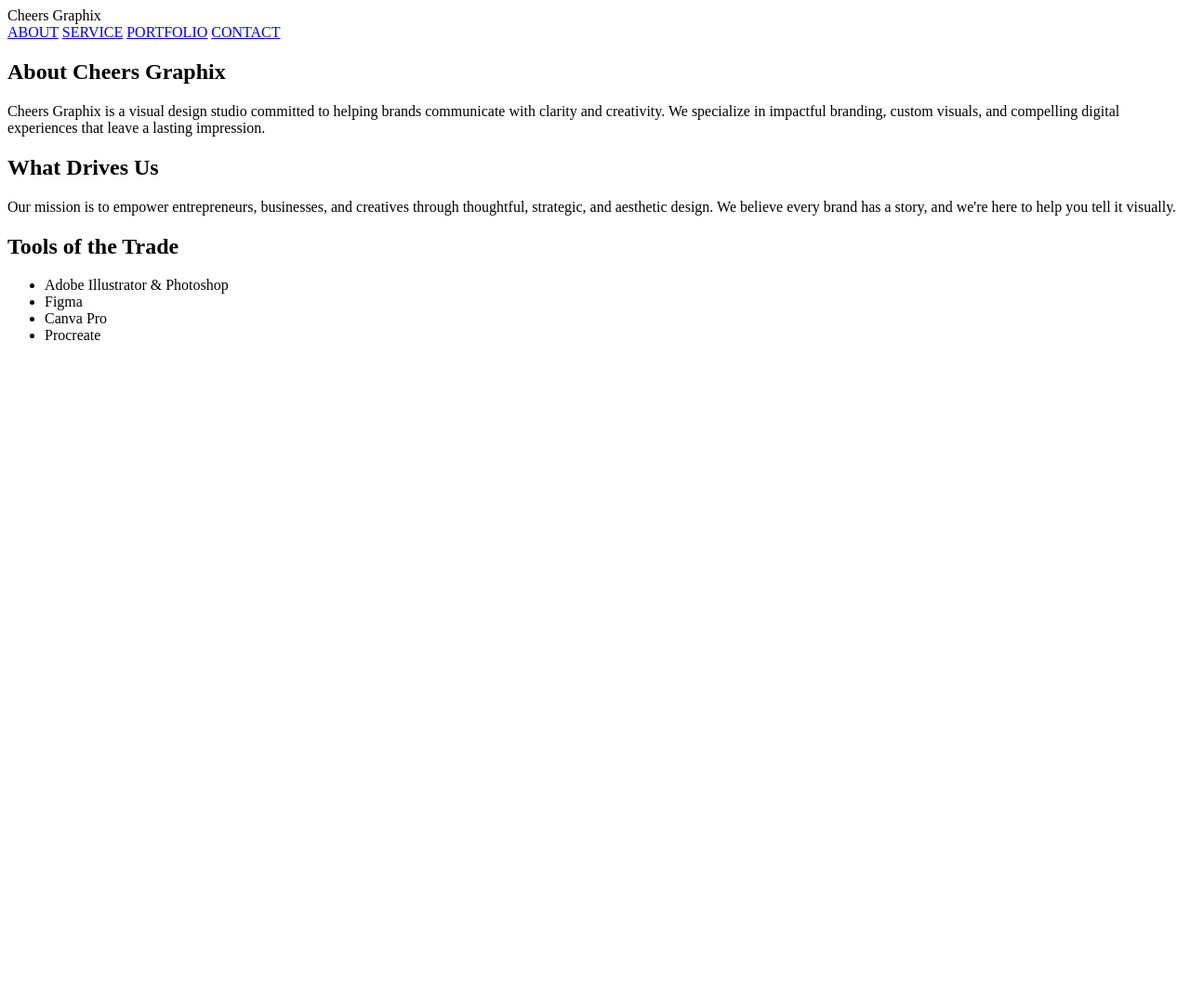
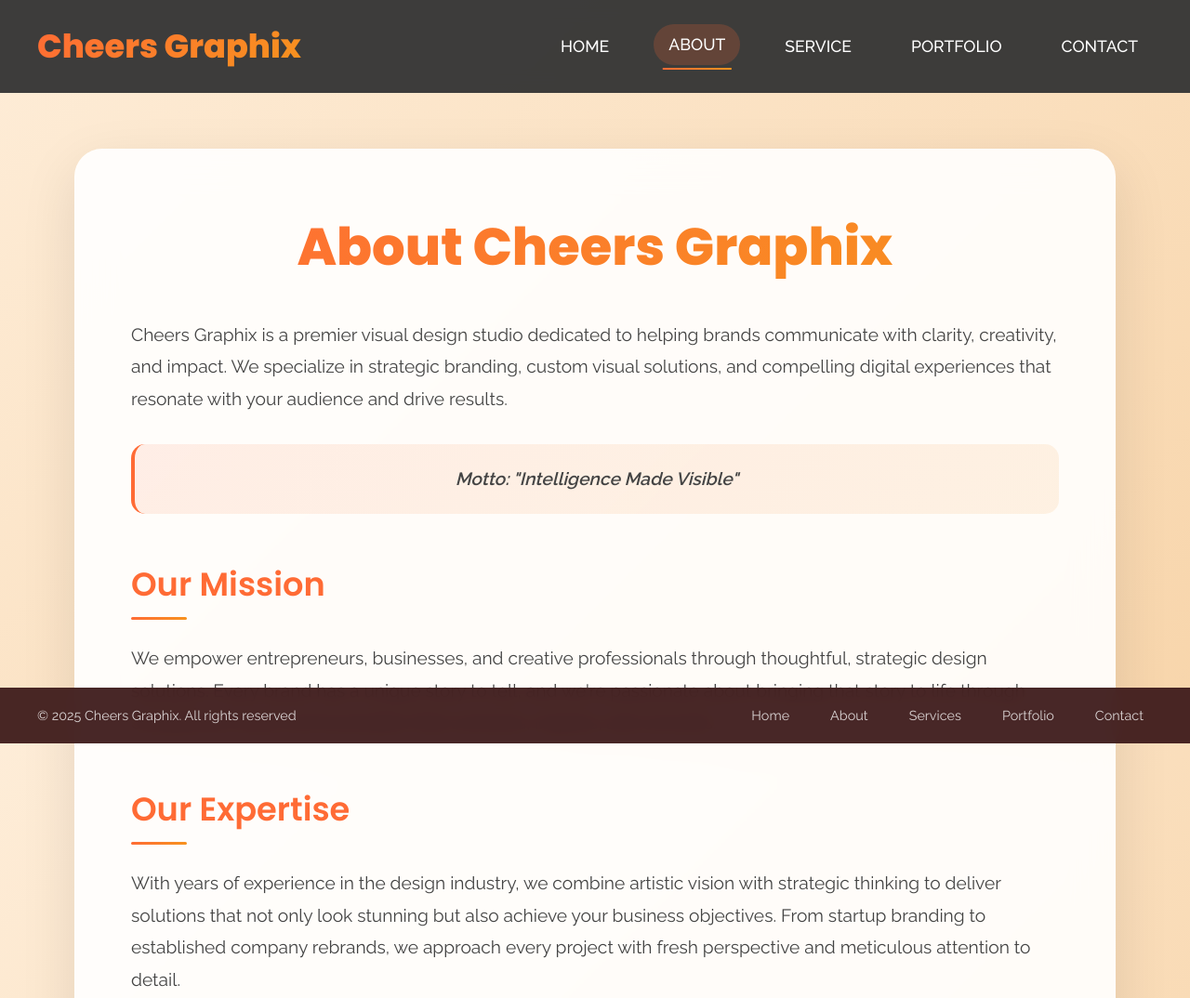
Before and after one commit to Adusei499/Cheers-Graphix, a plain HTML site: page pages/aboutpage.html in a window 1280 px wide. Shown: the top 1074 px of the page at 93% size. Before the commit the page ends 800 px from the top, so only its background shows below. Drawn offline with Linux system fonts and the light colour scheme.

Commit message:
create about page

```diff
--- a/pages/aboutpage.html
+++ b/pages/aboutpage.html
@@ -1,49 +1,88 @@
 <!DOCTYPE html>
-<html>
+<html lang="en">
 <head>
-    <title>
-      CHEERS GRAPHIX
-    </title>
-    <link rel="stylesheet" href="/styles/index.css">
-    <link rel="stylesheet" href="/styles/aboutpage.css">
+  <meta charset="UTF-8" />
+  <meta name="viewport" content="width=device-width, initial-scale=1.0"/>
+  <title>About - Cheers Graphix</title>
+  <link href="https://fonts.googleapis.com/css2?family=Poppins:wght@400;600;800&family=Raleway:wght@300;400;500;600&display=swap" rel="stylesheet">
+  <link rel="stylesheet" href="/styles/about.css">
 
 </head>
 
 <body>
-    <header class= "header">
+  <header class="header">
     <div class="brand-name">Cheers Graphix</div>
-      <div class="info">
     <nav class="info-links">
-          <a href="/pages/aboutpage.html">ABOUT</a>
-          <a href="/pages/servicepages.html">SERVICE</a>
-          <a href="/pages/portfoliopage.html">PORTFOLIO</a>
-          <a href="/pages/contactpage.html">CONTACT</a>
+      <a href="/" class="nav-link">HOME</a>
+      <a href="#about" class="nav-link active">ABOUT</a>
+      <a class="nav-link" href="/pages/servicepages.html">SERVICE</a>
+      <a class="nav-link" href="/pages/portfoliopage.html">PORTFOLIO</a>
+      <a class="nav-link" href="/pages/contactpage.html">CONTACT</a>
     </nav>
-      </div>
   </header>
 
-    <main class="about-wrapper">
-      <!-- Info Section -->
+  <div class="about-wrapper">
     <section class="about-info">
       <h1>About Cheers Graphix</h1>
       <p>
-          Cheers Graphix is a visual design studio committed to helping brands communicate with clarity and creativity.
-          We specialize in impactful branding, custom visuals, and compelling digital experiences that leave a lasting impression.
+        Cheers Graphix is a premier visual design studio dedicated to helping brands communicate with clarity, creativity, and impact. We specialize in strategic branding, custom visual solutions, and compelling digital experiences that resonate with your audience and drive results.
+      </p>
+      <p class="motto">Motto: "Intelligence Made Visible"</p>
+
+      <h2>Our Mission</h2>
+      <p>
+        We empower entrepreneurs, businesses, and creative professionals through thoughtful, strategic design solutions. Every brand has a unique story to tell, and we're passionate about bringing that story to life through exceptional visual communication that connects, inspires, and converts.
       </p>
 
-        <h2>What Drives Us</h2>
+      <h2>Our Expertise</h2>
       <p>
-          Our mission is to empower entrepreneurs, businesses, and creatives through thoughtful, strategic, and aesthetic design.
-          We believe every brand has a story, and we're here to help you tell it visually.
+        With years of experience in the design industry, we combine artistic vision with strategic thinking to deliver solutions that not only look stunning but also achieve your business objectives. From startup branding to established company rebrands, we approach every project with fresh perspective and meticulous attention to detail.
       </p>
 
-        <h2>Tools of the Trade</h2>
-        <ul>
-          <li>Adobe Illustrator & Photoshop</li>
-          <li>Figma</li>
+      <h2>Professional Tools & Technologies</h2>
+      <ul class="tools-list">
+        <li>Adobe Creative Suite (Illustrator, Photoshop, InDesign)</li>
+        <li>Figma & Sketch</li>
         <li>Canva Pro</li>
         <li>Procreate</li>
+        <li>Adobe After Effects</li>
+        <li>Webflow & WordPress</li>
       </ul>
+
+      <h2>Why Choose Cheers Graphix?</h2>
+      <div class="why-choose-us">
+        <div class="reason">
+          <h3>Strategic Approach</h3>
+          <p>We don't just create pretty designs—we craft strategic visual solutions that align with your business goals and target audience.</p>
+        </div>
+        <div class="reason">
+          <h3>Creative Excellence</h3>
+          <p>Our team brings fresh, innovative ideas to every project, ensuring your brand stands out in today's competitive marketplace.</p>
+        </div>
+        <div class="reason">
+          <h3>Collaborative Process</h3>
+          <p>We work closely with our clients throughout the design process, ensuring your vision is perfectly realized and exceeded.</p>
+        </div>
+        <div class="reason">
+          <h3>Affordable Pricing</h3>
+          <p>Premium design doesn't have to come at a premium price. Cheers Graphix offers competitive pricing packages for startups, businesses and individuals </p>
+        </div>
+      </div>
     </section>
+  </div>
+
+  <footer id="main-footer">
+    <div class="footer-content">
+      <p>© 2025 Cheers Graphix. All rights reserved</p>
+    </div>
+
+    <nav class="footer-links">
+      <a class="nav-link" href="/">Home</a>
+      <a class="nav-link" href="#about">About</a>
+      <a class="nav-link" href="/pages/servicepages.html">Services</a>
+      <a class="nav-link" href="/pages/portfoliopage.html">Portfolio</a>
+      <a class="nav-link" href="/pages/contactpage.html">Contact</a>
+    </nav>
+  </footer>
 </body>
 </html>
--- /dev/null
+++ b/styles/about.css
@@ -0,0 +1,344 @@
+
+    * {
+      box-sizing: border-box;
+      margin: 0;
+      padding: 0;
+    }
+
+    html, body {
+      height: 100%;
+      margin: 0;
+      padding: 0;
+    }
+
+    html {
+      scroll-behavior: smooth;
+    }
+
+    body {
+      font-family: 'Raleway', sans-serif;
+      background: linear-gradient(135deg, hsl(33, 94%, 92%) 0%, hsl(33, 84%, 82%) 100%);
+      color: #333;
+      overflow-x: hidden;
+      line-height: 1.6;
+    }
+
+    .header {
+      position: fixed;
+      top: 0;
+      left: 0;
+      right: 0;
+      height: 100px;
+      display: flex;
+      color: white;
+      justify-content: space-between;
+      align-items: center;
+      background: rgba(51, 51, 51, 0.95);
+      backdrop-filter: blur(10px);
+      z-index: 1000;
+      padding: 20px 40px;
+      transition: all 0.3s ease;
+    }
+
+    .brand-name {
+      font-family: 'Poppins', sans-serif;
+      font-weight: 800;
+      font-size: 2.2rem;
+      background: linear-gradient(135deg, #ff6b35, #f7931e);
+      -webkit-background-clip: text;
+      -webkit-text-fill-color: transparent;
+      background-clip: text;
+    }
+
+    .info-links {
+      display: flex;
+      gap: 32px;
+      align-items: center;
+    }
+
+    .info-links a {
+      color: white;
+      text-decoration: none;
+      font-weight: 500;
+      font-size: 1.1rem;
+      position: relative;
+      transition: all 0.3s ease;
+      padding: 8px 16px;
+      border-radius: 25px;
+    }
+
+    .info-links a:hover, .info-links a.active {
+      background: rgba(255, 107, 53, 0.2);
+      transform: translateY(-2px);
+    }
+
+    .info-links a::after {
+      content: '';
+      position: absolute;
+      bottom: -5px;
+      left: 50%;
+      width: 0;
+      height: 2px;
+      background: linear-gradient(135deg, #ff6b35, #f7931e);
+      transition: all 0.3s ease;
+      transform: translateX(-50%);
+    }
+
+    .info-links a:hover::after, .info-links a.active::after {
+      width: 80%;
+    }
+
+    .about-wrapper {
+      margin-top: 100px;
+      min-height: calc(100vh - 160px);
+      padding: 60px 40px;
+      max-width: 1200px;
+      margin-left: auto;
+      margin-right: auto;
+    }
+
+    .about-info {
+      background: rgba(255, 255, 255, 0.9);
+      backdrop-filter: blur(20px);
+      border-radius: 30px;
+      padding: 60px;
+      box-shadow: 0 20px 60px rgba(0, 0, 0, 0.1);
+      border: 1px solid rgba(255, 255, 255, 0.2);
+    }
+
+    .about-info h1 {
+      font-family: 'Poppins', sans-serif;
+      font-size: 3.5rem;
+      font-weight: 800;
+      background: linear-gradient(135deg, #ff6b35, #f7931e);
+      -webkit-background-clip: text;
+      -webkit-text-fill-color: transparent;
+      background-clip: text;
+      margin-bottom: 2rem;
+      text-align: center;
+    }
+
+    .about-info h2 {
+      font-family: 'Poppins', sans-serif;
+      font-size: 2.2rem;
+      font-weight: 600;
+      color: #ff6b35;
+      margin: 3rem 0 1.5rem 0;
+      position: relative;
+      padding-bottom: 10px;
+    }
+
+    .about-info h2::after {
+      content: '';
+      position: absolute;
+      bottom: 0;
+      left: 0;
+      width: 60px;
+      height: 3px;
+      background: linear-gradient(135deg, #ff6b35, #f7931e);
+      border-radius: 2px;
+    }
+
+    .about-info h3 {
+      font-family: 'Poppins', sans-serif;
+      font-size: 1.4rem;
+      font-weight: 600;
+      color: #ff6b35;
+      margin-bottom: 0.5rem;
+    }
+
+    .about-info p {
+      font-size: 1.2rem;
+      margin-bottom: 1.5rem;
+      color: #444;
+      line-height: 1.8;
+    }
+
+    .motto {
+      font-style: italic;
+      font-weight: 600;
+      color: #ff6b35;
+      font-size: 1.3rem;
+      text-align: center;
+      margin: 2rem 0;
+      padding: 20px;
+      background: linear-gradient(135deg, rgba(255, 107, 53, 0.1), rgba(247, 147, 30, 0.1));
+      border-radius: 15px;
+      border-left: 4px solid #ff6b35;
+    }
+
+    .tools-list {
+      display: grid;
+      grid-template-columns: repeat(auto-fit, minmax(280px, 1fr));
+      gap: 1rem;
+      margin: 2rem 0;
+      list-style: none;
+    }
+
+    .tools-list li {
+      background: linear-gradient(135deg, rgba(255, 107, 53, 0.1), rgba(247, 147, 30, 0.1));
+      padding: 15px 20px;
+      border-radius: 12px;
+      border-left: 4px solid #ff6b35;
+      font-weight: 500;
+      color: #333;
+      transition: all 0.3s ease;
+    }
+
+    .tools-list li:hover {
+      transform: translateY(-3px);
+      box-shadow: 0 8px 25px rgba(255, 107, 53, 0.2);
+    }
+
+    .why-choose-us {
+      display: grid;
+      grid-template-columns: repeat(auto-fit, minmax(320px, 1fr));
+      gap: 2rem;
+      margin-top: 2rem;
+    }
+
+    .reason {
+      background: linear-gradient(135deg, rgba(255, 107, 53, 0.05), rgba(247, 147, 30, 0.05));
+      padding: 30px;
+      border-radius: 20px;
+      border: 1px solid rgba(255, 107, 53, 0.1);
+      transition: all 0.3s ease;
+    }
+
+    .reason:hover {
+      transform: translateY(-5px);
+      box-shadow: 0 15px 40px rgba(255, 107, 53, 0.15);
+      background: linear-gradient(135deg, rgba(255, 107, 53, 0.1), rgba(247, 147, 30, 0.1));
+    }
+
+    .reason h3 {
+      font-size: 1.5rem;
+      margin-bottom: 1rem;
+    }
+
+    .reason p {
+      font-size: 1.1rem;
+      color: #555;
+      line-height: 1.7;
+    }
+
+    #main-footer {
+      height: 60px;
+      position: fixed;
+      bottom: 0;
+      left: 0;
+      right: 0;
+      background: rgba(63, 28, 28, 0.95);
+      backdrop-filter: blur(10px);
+      color: white;
+      display: flex;
+      justify-content: space-between;
+      align-items: center;
+      padding: 0 40px;
+      z-index: 999;
+    }
+
+    .footer-content p {
+      font-size: 0.9rem;
+      opacity: 0.8;
+    }
+
+    .footer-links {
+      display: flex;
+      gap: 24px;
+    }
+
+    .footer-links a {
+      color: white;
+      text-decoration: none;
+      font-size: 0.9rem;
+      opacity: 0.8;
+      transition: all 0.3s ease;
+      padding: 5px 10px;
+      border-radius: 15px;
+    }
+
+    .footer-links a:hover {
+      opacity: 1;
+      background: rgba(255, 107, 53, 0.2);
+    }
+
+    /* Mobile Responsive */
+    @media (max-width: 768px) {
+      .header {
+        padding: 15px 20px;
+        height: 80px;
+      }
+
+      .brand-name {
+        font-size: 1.8rem;
+      }
+
+      .info-links {
+        gap: 16px;
+      }
+
+      .info-links a {
+        font-size: 0.9rem;
+        padding: 6px 12px;
+      }
+
+      .about-wrapper {
+        margin-top: 80px;
+        padding: 40px 20px;
+      }
+
+      .about-info {
+        padding: 40px 30px;
+      }
+
+      .about-info h1 {
+        font-size: 2.5rem;
+      }
+
+      .about-info h2 {
+        font-size: 1.8rem;
+      }
+
+      .tools-list {
+        grid-template-columns: 1fr;
+      }
+
+      .why-choose-us {
+        grid-template-columns: 1fr;
+      }
+
+      #main-footer {
+        height: 50px;
+        padding: 0 20px;
+      }
+    }
+
+    @media (max-width: 480px) {
+      .about-info {
+        padding: 30px 20px;
+      }
+
+      .about-info h1 {
+        font-size: 2rem;
+      }
+
+      .about-info h2 {
+        font-size: 1.5rem;
+      }
+
+      .about-info p {
+        font-size: 1rem;
+      }
+
+      .motto {
+        font-size: 1.1rem;
+      }
+
+      #main-footer {
+        height: 40px;
+        padding: 0 15px;
+        flex-direction: column;
+        gap: 5px;
+      }
+    }
--- a/styles/final.css
+++ b/styles/final.css
@@ -446,6 +446,8 @@
         height: 250px;
       }
 
+
+
       #main-footer {
         height: 40px;
         padding: 0 15px;
```
Lines whose indentation alone changed are shown as unchanged.
